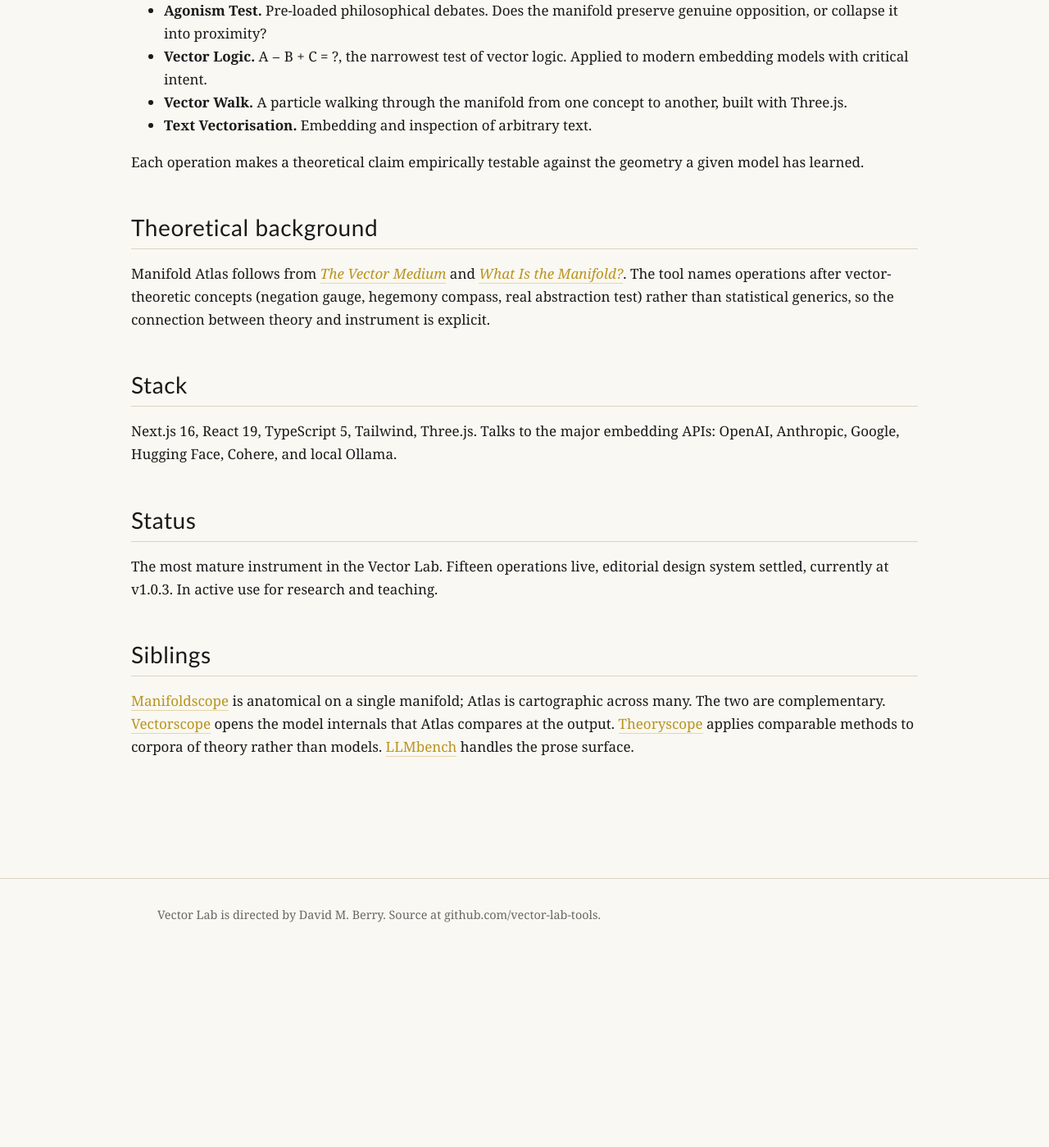
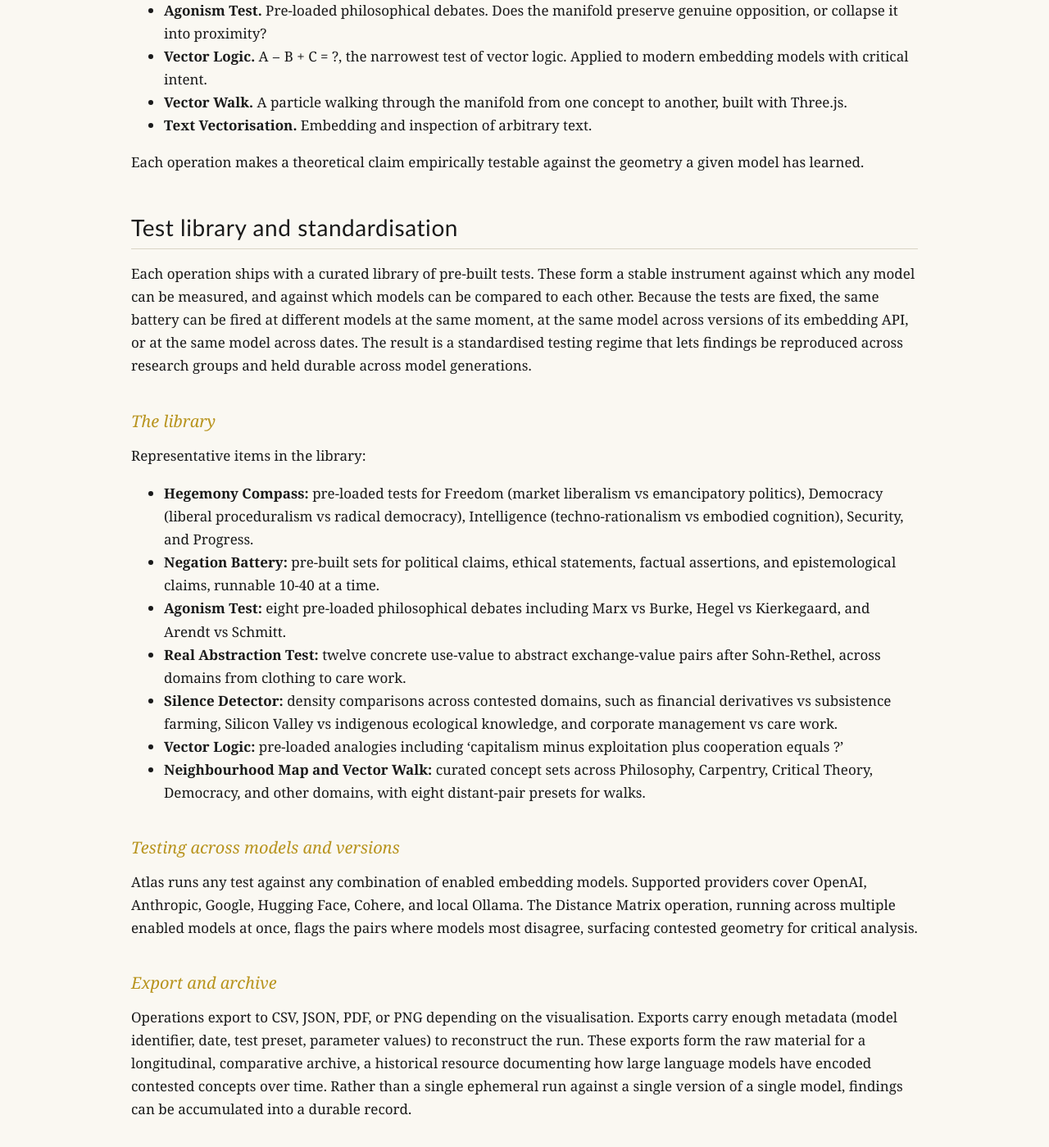
Before and after one commit to vector-lab-tools/vector-lab-tools.github.io, a Jekyll site: the page built from tools/manifold-atlas.md, in a window 1280 px wide and 1400 px high, scrolled down 1248 px. Shown: the whole window at 82% size. Built offline with Jekyll 4.4.1, drawn with Linux system fonts in a browser that asks for light colours; before the commit the page ends 2408 px from its top, so only the background shows below that.

Commit message:
Manifold Atlas deep dive: add Test library and standardisation section
New section covers the curated library of pre-built tests across each
operation, how Atlas runs the same battery against any combination of
enabled embedding models (OpenAI, Anthropic, Google, Hugging Face,
Cohere, Ollama), export formats (CSV, JSON, PDF, PNG) with full run
metadata, and the case for accumulating runs into a longitudinal
archive of how models encode contested concepts over time.

Supported-by: Claude

```diff
--- a/tools/manifold-atlas.md
+++ b/tools/manifold-atlas.md
@@ -43,6 +43,30 @@ The tool packages fifteen operations for the critical testing of vector-theoreti
 
 Each operation makes a theoretical claim empirically testable against the geometry a given model has learned.
 
+## Test library and standardisation
+
+Each operation ships with a curated library of pre-built tests. These form a stable instrument against which any model can be measured, and against which models can be compared to each other. Because the tests are fixed, the same battery can be fired at different models at the same moment, at the same model across versions of its embedding API, or at the same model across dates. The result is a standardised testing regime that lets findings be reproduced across research groups and held durable across model generations.
+
+### The library
+
+Representative items in the library:
+
+- **Hegemony Compass:** pre-loaded tests for Freedom (market liberalism vs emancipatory politics), Democracy (liberal proceduralism vs radical democracy), Intelligence (techno-rationalism vs embodied cognition), Security, and Progress.
+- **Negation Battery:** pre-built sets for political claims, ethical statements, factual assertions, and epistemological claims, runnable 10-40 at a time.
+- **Agonism Test:** eight pre-loaded philosophical debates including Marx vs Burke, Hegel vs Kierkegaard, and Arendt vs Schmitt.
+- **Real Abstraction Test:** twelve concrete use-value to abstract exchange-value pairs after Sohn-Rethel, across domains from clothing to care work.
+- **Silence Detector:** density comparisons across contested domains, such as financial derivatives vs subsistence farming, Silicon Valley vs indigenous ecological knowledge, and corporate management vs care work.
+- **Vector Logic:** pre-loaded analogies including ‘capitalism minus exploitation plus cooperation equals ?’
+- **Neighbourhood Map and Vector Walk:** curated concept sets across Philosophy, Carpentry, Critical Theory, Democracy, and other domains, with eight distant-pair presets for walks.
+
+### Testing across models and versions
+
+Atlas runs any test against any combination of enabled embedding models. Supported providers cover OpenAI, Anthropic, Google, Hugging Face, Cohere, and local Ollama. The Distance Matrix operation, running across multiple enabled models at once, flags the pairs where models most disagree, surfacing contested geometry for critical analysis.
+
+### Export and archive
+
+Operations export to CSV, JSON, PDF, or PNG depending on the visualisation. Exports carry enough metadata (model identifier, date, test preset, parameter values) to reconstruct the run. These exports form the raw material for a longitudinal, comparative archive, a historical resource documenting how large language models have encoded contested concepts over time. Rather than a single ephemeral run against a single version of a single model, findings can be accumulated into a durable record.
+
 ## Theoretical background
 
 Manifold Atlas follows from [*The Vector Medium*](https://stunlaw.blogspot.com/2026/03/the-vector-medium.html) and [*What Is the Manifold?*](https://stunlaw.blogspot.com/). The tool names operations after vector-theoretic concepts (negation gauge, hegemony compass, real abstraction test) rather than statistical generics, so the connection between theory and instrument is explicit.
```
